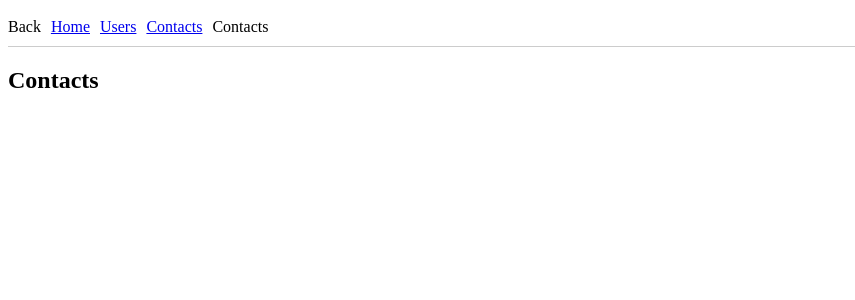
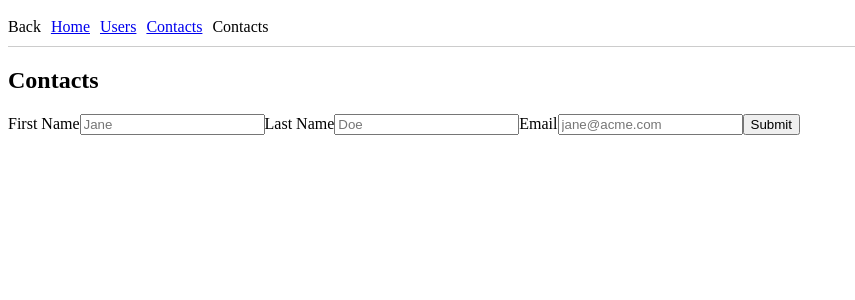
Before and after one commit to ebubekirdgn/React, a React (Create React App) app in the folder routing/: page /contacts in a window 1280 px wide. Shown: the top 300 px of the page, without its empty margins (0-855 px from the left). Built offline with nearby package versions, Linux system fonts and the light colour scheme.

Commit message:
add formik library

```diff
--- a/routing/package.json
+++ b/routing/package.json
@@ -6,6 +6,7 @@
     "@testing-library/jest-dom": "^5.17.0",
     "@testing-library/react": "^13.4.0",
     "@testing-library/user-event": "^13.5.0",
+    "formik": "^2.4.3",
     "react": "^18.2.0",
     "react-dom": "^18.2.0",
     "react-router-dom": "^6.15.0",
--- a/routing/src/pages/Dashboard/Contacts.js
+++ b/routing/src/pages/Dashboard/Contacts.js
@@ -1,11 +1,35 @@
 import React from 'react'
+import { Formik,Field,Form } from 'formik';
 
 function Contacts() {
   return (
     <div>
-        <h2>Contacts</h2>
+      <h2>Contacts</h2>
+      <Formik
+        initialValues={{ firstName: "", lastName: "", email: "" }}
+        onSubmit={(values) => {
+          console.log(JSON.stringify(values, null, 2));
+        }}
+      >
+        <Form>
+          <label htmlFor="firstName">First Name</label>
+          <Field id="firstName" name="firstName" placeholder="Jane" />
+
+          <label htmlFor="lastName">Last Name</label>
+          <Field id="lastName" name="lastName" placeholder="Doe" />
+
+          <label htmlFor="email">Email</label>
+          <Field
+            id="email"
+            name="email"
+            placeholder="jane@acme.com"
+            type="email"
+          />
+          <button type="submit">Submit</button>
+        </Form>
+      </Formik>
     </div>
-  )
+  );
 }
 
 export default Contacts
```
Also changed, not shown: 1 other file (tests, documents, lock files or other folders).
